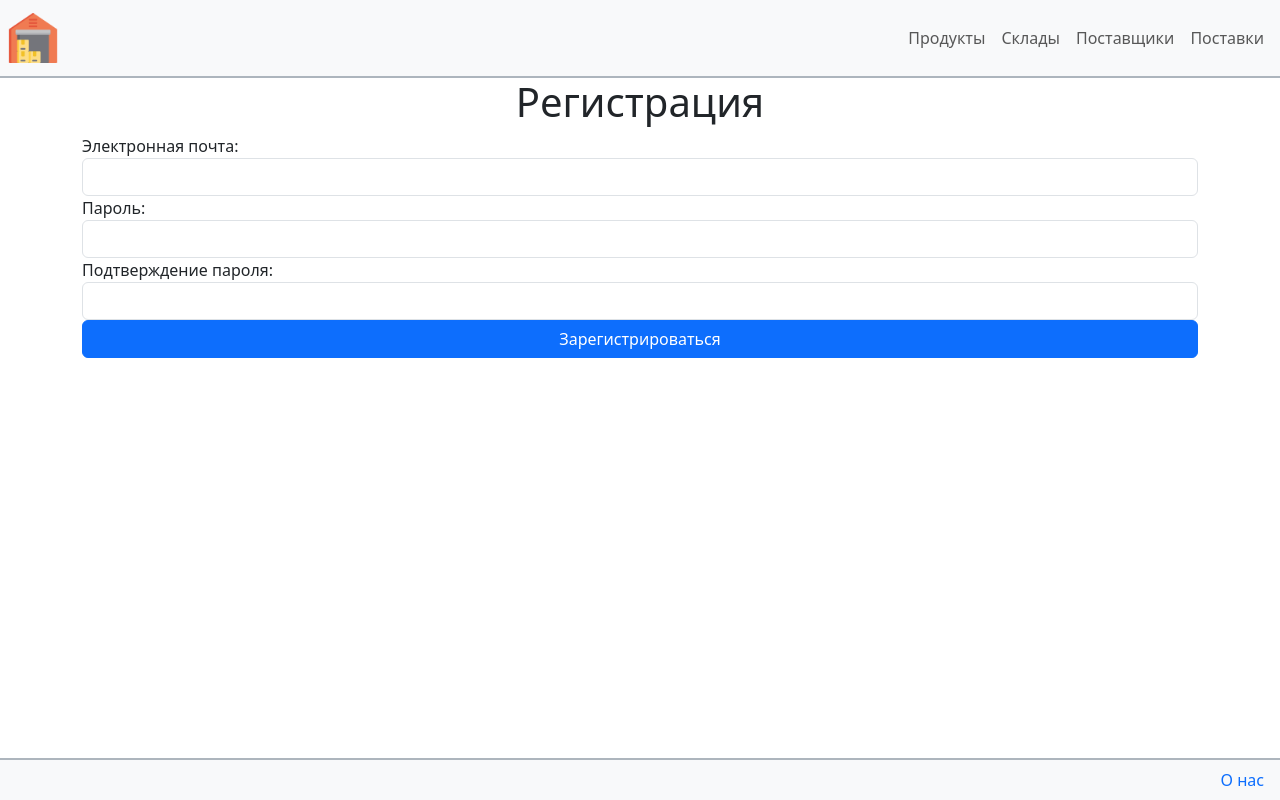
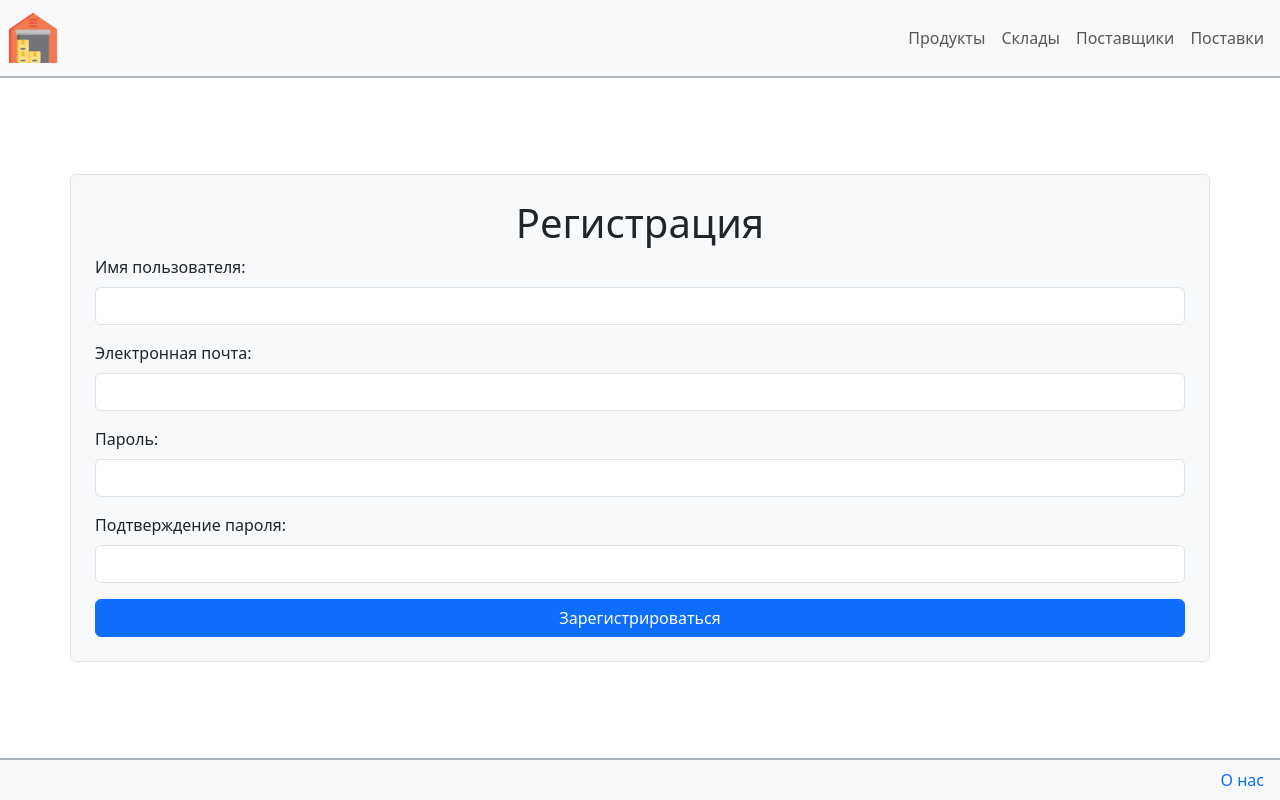
Before and after one commit to Maxim1720/InventoryVista, a React (Create React App) app in the folder InventoryVista-frontend/: page /registration in a window 1280 px wide. Built offline with nearby package versions, Linux system fonts and the light colour scheme; the HTML template or start-up script is replaced by a standard one.

Commit message:
to change RegistrationPage view

```diff
--- a/InventoryVista-frontend/src/pages/RegistrationPage.js
+++ b/InventoryVista-frontend/src/pages/RegistrationPage.js
@@ -1,35 +1,95 @@
 import React from "react";
 import PageWithHeaderAndFooter from "../components/PageWithHeaderAndFooter";
 
-class RegistrationPage extends React.Component{
+class RegistrationPage extends React.Component {
+    constructor(props) {
+        super(props);
+        this.state = {
+            username: '',
+            email: '',
+            password: '',
+            confirmPassword: '',
+        };
+    }
+
+    handleInputChange = (e) => {
+        this.setState({ [e.target.id]: e.target.value });
+    };
+
+    handleSubmit = (e) => {
+        e.preventDefault();
+        const { username, email, password, confirmPassword } = this.state;
+        // Отправка данных или другая логика регистрации
+        console.log('Username:', username);
+        console.log('Email:', email);
+        console.log('Password:', password);
+        console.log('Confirm Password:', confirmPassword);
+    };
+
     render() {
+        const { username, email, password, confirmPassword } = this.state;
+
         return (
-            <PageWithHeaderAndFooter content={this.#registration()}/>
+            <PageWithHeaderAndFooter content={this.renderRegistrationForm(username, email, password, confirmPassword)} />
         );
     }
 
-    #registration(){
-        return(
-            <div className="container-xxl container-xl container-md container-sm container-lg align-items-center">
-                <h1 className="text-center">Регистрация</h1>
-                <form className="d-flex flex-column h-50 justify-content-between" action={"http://localhost:8080/registration"}>
-                    <div className="form-group">
-                        <label htmlFor="email">Электронная почта:</label>
-                        <input type="email" className="form-control" id="email" required/>
-                    </div>
-                    <div className="form-group">
-                        <label htmlFor="password">Пароль:</label>
-                        <input type="password" className="form-control" id="password" required/>
-                    </div>
-                    <div className="form-group">
-                        <label htmlFor="confirmPassword">Подтверждение пароля:</label>
-                        <input type="password" className="form-control" id="confirmPassword" required/>
-                    </div>
-                    <button type="submit" className="btn btn-primary">Зарегистрироваться</button>
-                </form>
+    renderRegistrationForm(username, email, password, confirmPassword) {
+        return (
+            <div className="container-fluid d-flex justify-content-center align-items-center h-100">
+                <div className="container-sm bg-light p-4 border rounded">
+                    <h1 className="text-center">Регистрация</h1>
+                    <form onSubmit={this.handleSubmit}>
+                        <div className="mb-3">
+                            <label htmlFor="username" className="form-label">Имя пользователя:</label>
+                            <input
+                                type="text"
+                                className="form-control"
+                                id="username"
+                                required
+                                value={username}
+                                onChange={this.handleInputChange}
+                            />
+                        </div>
+                        <div className="mb-3">
+                            <label htmlFor="email" className="form-label">Электронная почта:</label>
+                            <input
+                                type="email"
+                                className="form-control"
+                                id="email"
+                                required
+                                value={email}
+                                onChange={this.handleInputChange}
+                            />
+                        </div>
+                        <div className="mb-3">
+                            <label htmlFor="password" className="form-label">Пароль:</label>
+                            <input
+                                type="password"
+                                className="form-control"
+                                id="password"
+                                required
+                                value={password}
+                                onChange={this.handleInputChange}
+                            />
+                        </div>
+                        <div className="mb-3">
+                            <label htmlFor="confirmPassword" className="form-label">Подтверждение пароля:</label>
+                            <input
+                                type="password"
+                                className="form-control"
+                                id="confirmPassword"
+                                required
+                                value={confirmPassword}
+                                onChange={this.handleInputChange}
+                            />
+                        </div>
+                        <button type="submit" className="btn btn-primary w-100">Зарегистрироваться</button>
+                    </form>
+                </div>
             </div>
         );
     }
-};
+}
 
 export default RegistrationPage;
```
